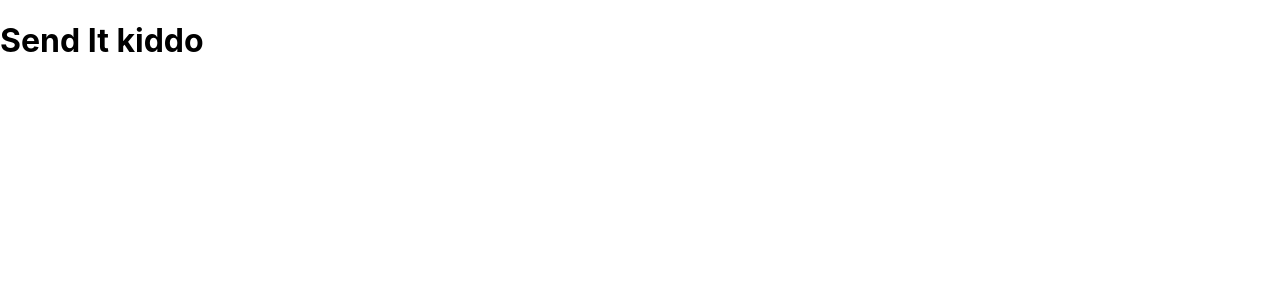
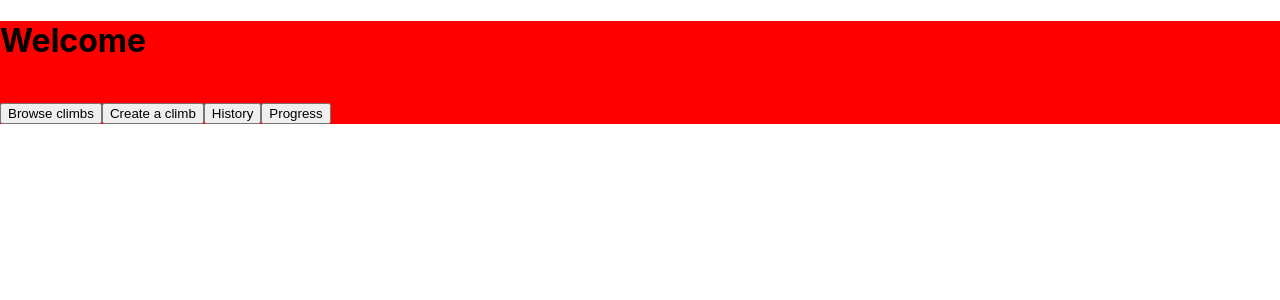
Before and after one commit to EetuSeppa/sendIt, a React (Create React App) app in the folder frontend/: page / in a window 1280 px wide. Shown: the top 300 px of the page. Built offline with nearby package versions, Linux system fonts and the light colour scheme.

Commit message:
Added homepage and browse view

```diff
--- a/frontend/src/App.css
+++ b/frontend/src/App.css
@@ -36,3 +36,7 @@
     transform: rotate(360deg);
   }
 }
+
+.homepage {
+  background-color: red;
+}
--- a/frontend/src/App.js
+++ b/frontend/src/App.js
@@ -1,10 +1,29 @@
 import logo from './logo.svg';
 import './App.css';
+import Homepage from './Homepage';
+import Browse from './Browse';
+import React from 'react';
 
-function App() {
-  return (
-	  <h1>Send It kiddo</h1>
-  );
+class App extends React.Component {
+  constructor(props) {
+    super(props);
+    this.changeHandler = this.changeHandler.bind(this);
+    this.state = {page: "home"};
+  }
+
+  changeHandler (text) {
+    console.log(text);
+    this.setState({page: text})
+  }
+
+  render() {
+      if (this.state.page === "home") {
+        return (<Homepage handler={this.changeHandler}/>);
+      } else if (this.state.page === "browse") {
+        return (<Browse/>);
+      }
+
+  }
 }
 
 export default App;
--- /dev/null
+++ b/frontend/src/Browse.js
@@ -0,0 +1,9 @@
+import React from 'react';
+
+class Browse extends React.Component {
+  render() {
+      return (<h1>browsing :)</h1>);
+  }
+}
+
+export default Browse;
--- /dev/null
+++ b/frontend/src/Homepage.js
@@ -0,0 +1,19 @@
+import React from "react";
+
+class Homepage extends React.Component {
+    render () {
+    return (
+        <div class="homepage">
+            <h1>Welcome</h1>
+            <br/>
+            <div>
+                <button onClick = {() => this.props.handler("browse")}>Browse climbs</button>
+                <button>Create a climb</button>
+                <button>History</button>
+                <button>Progress</button>
+            </div>
+        </div>
+    );
+    }
+}
+export default Homepage;
```
